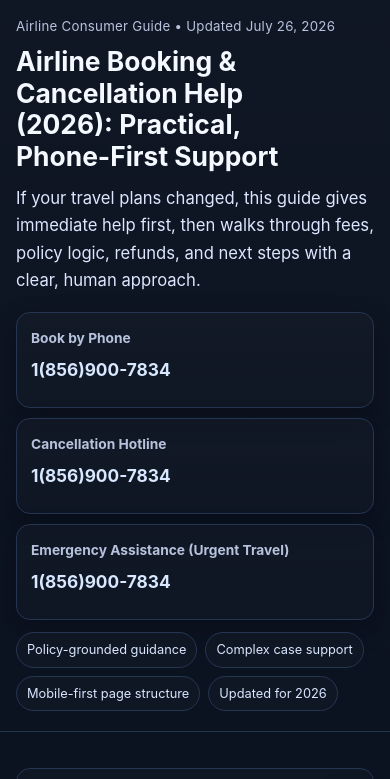
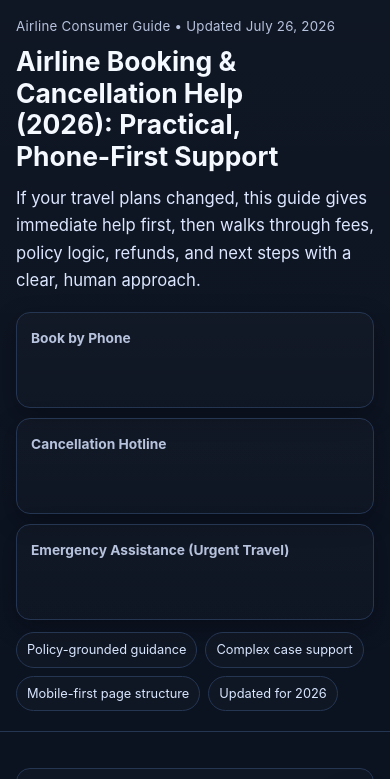
Before and after one commit to progressiveguide/airline-help-usa, a plain HTML site: page airline-help/index.html in a window 390 px wide. Shown: the top 779 px of the page. Drawn offline with Linux system fonts and the light colour scheme.

Commit message:
Remove phone numbers from support articles
Removed phone numbers from the phone support section.

```diff
--- a/airline-help/index.html
+++ b/airline-help/index.html
@@ -306,16 +306,13 @@
       <section class="phone-strip" aria-label="Immediate phone support">
         <article class="phone-card">
           <strong>Book by Phone</strong>
-          <a href="tel:+18569007834" aria-label="Call booking line">1(856)900-7834</a>
-        </article>
+           </article>
         <article class="phone-card">
           <strong>Cancellation Hotline</strong>
-          <a href="tel:+18569007834" aria-label="Call cancellation line">1(856)900-7834</a>
-        </article>
+           </article>
         <article class="phone-card">
           <strong>Emergency Assistance (Urgent Travel)</strong>
-          <a href="tel:+18569007834" aria-label="Call emergency line">1(856)900-7834</a>
-        </article>
+           </article>
       </section>
 
       <div class="trust" aria-label="Trust signals">
```
